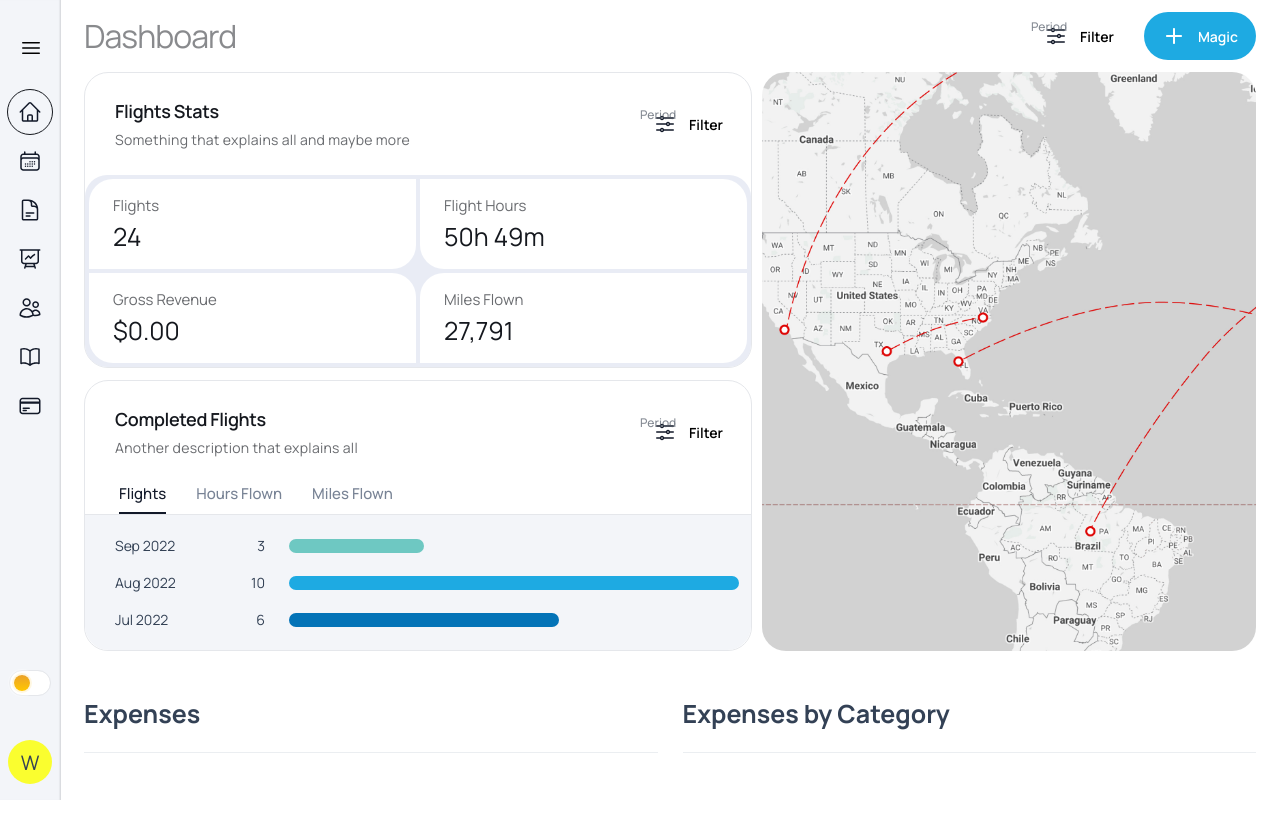
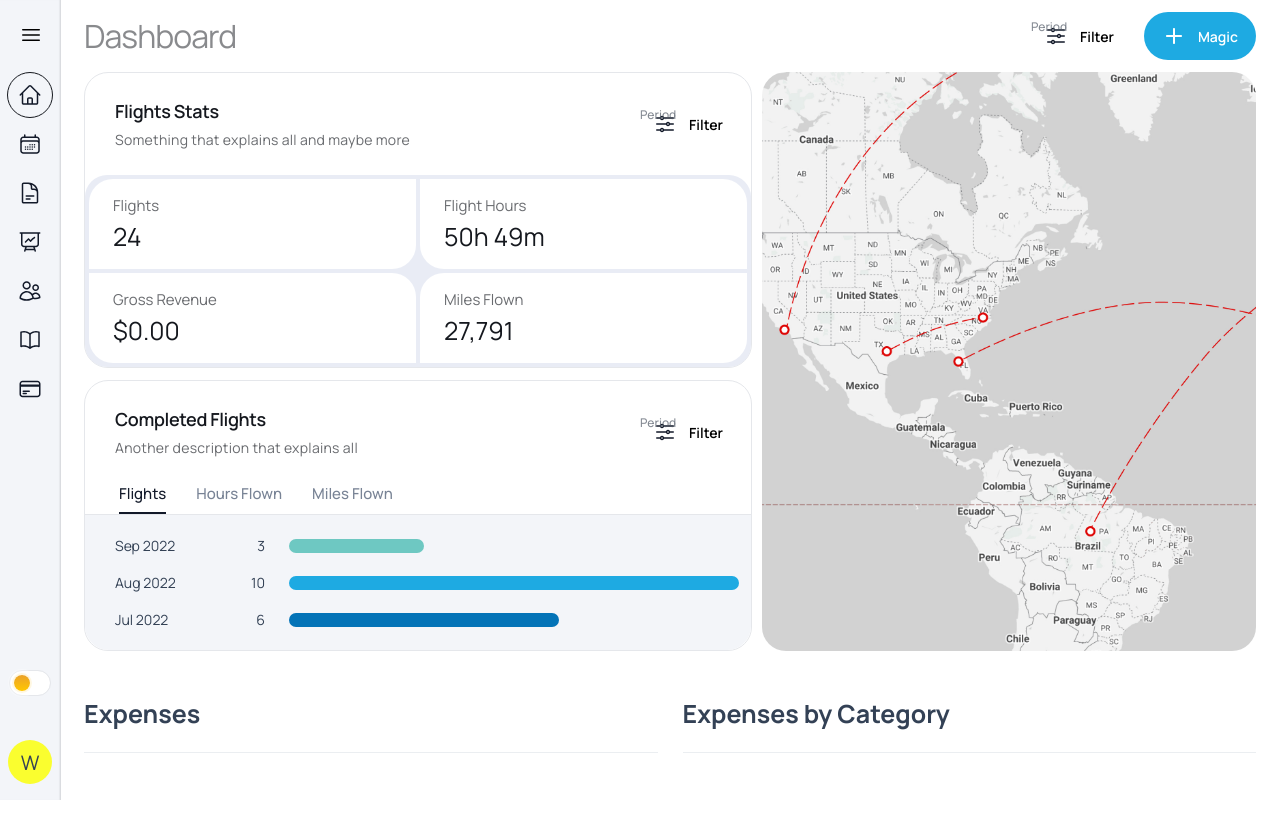
Before and after one commit to Ihorpryt/portal, a SvelteKit app: page / in a window 1280 px wide. Shown: the top 838 px of the page. Built offline with nearby package versions, Linux system fonts and the light colour scheme.

Commit message:
next rev

```diff
--- a/src/routes/+layout.svelte
+++ b/src/routes/+layout.svelte
@@ -66,7 +66,7 @@
 		margin-left: 156px;
 	} */
     .collapse-btn-wrapper {
-        top: 25px;
+        top: 12px;
         left: 8px;
         position: fixed;
 		z-index: 80;
--- a/src/routes/Sidebar.svelte
+++ b/src/routes/Sidebar.svelte
@@ -139,7 +139,7 @@
 	.logo {
 		position: absolute;
         padding-left: 50px;
-        top: 37px;
+        top: 24px;
     }
 
 
@@ -150,7 +150,7 @@
 		align-items: flex-start;
 		--background: rgba(255, 255, 255, 0.7);
 		/* height: 100%; */
-		margin-top: 65px;
+		margin-top: 48px;
 		flex: 1;
 	}
 
```
